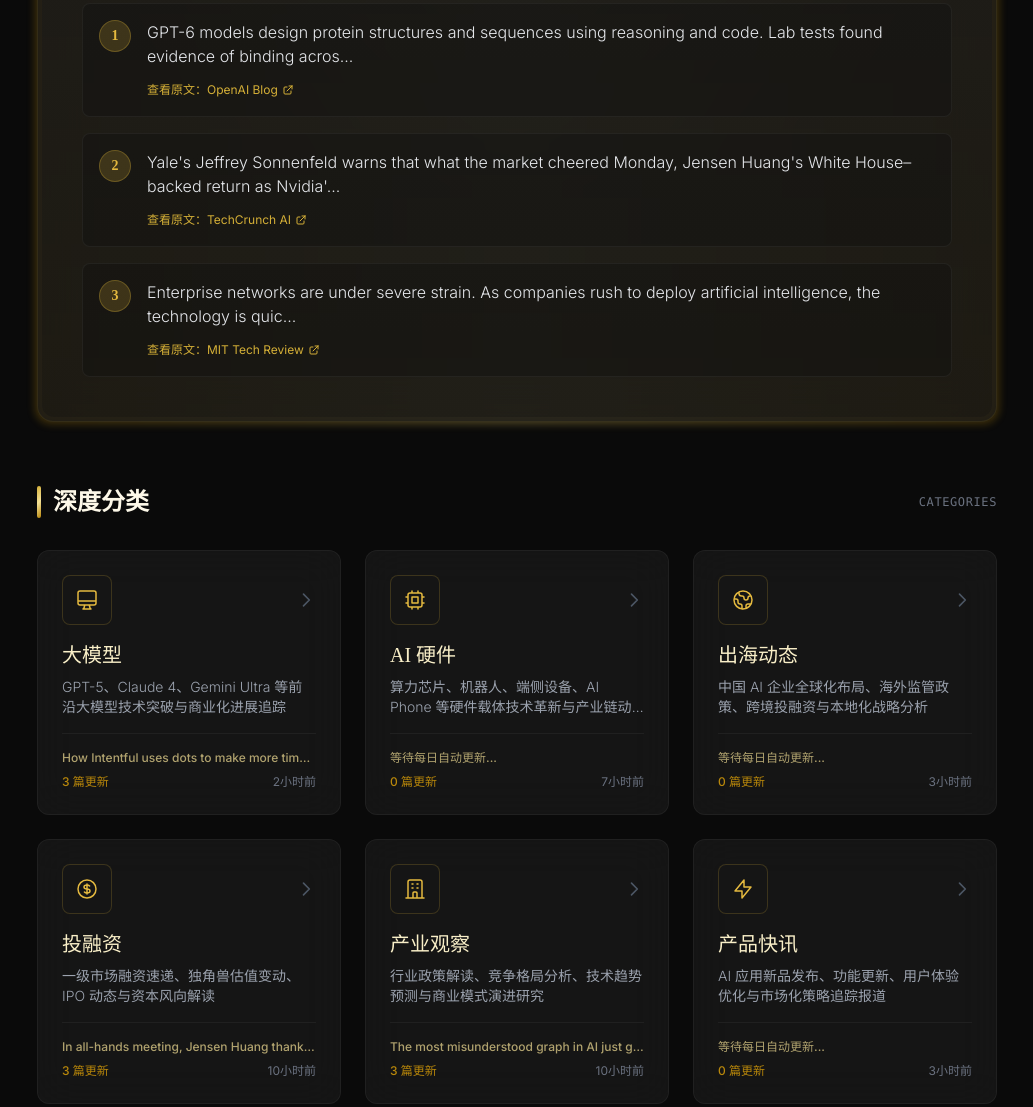
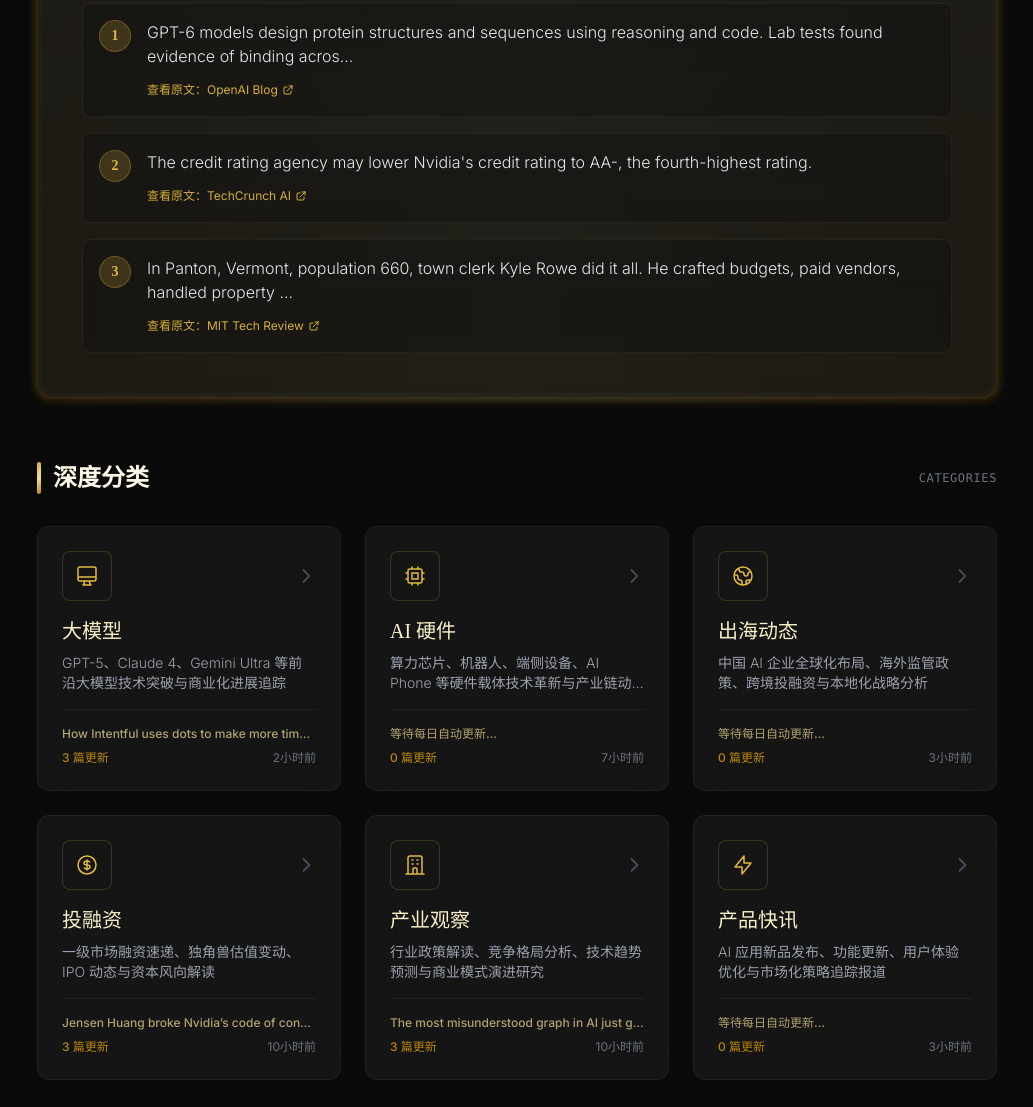
Before and after one commit to wxiao091209-bit/DATOU-News-Daily, a plain HTML site: page index.html in a window 1280 px wide. Shown: the part 408-1515 px from the top of the page, without its empty margins (123-1156 px from the left). Drawn offline with nearby package versions, Linux system fonts and the light colour scheme.

Commit message:
Update: Auto-generated daily AI news 2026-11-25

```diff
--- a/index.html
+++ b/index.html
@@ -222,14 +222,14 @@
                                 "url": "https://openai.com/index/gpt-6-models-demonstrate-intrinsic-protein-design-capabilities"
                         },
                         {
-                                "text": "Yale's Jeffrey Sonnenfeld warns that what the market cheered Monday, Jensen Huang's White House–backed return as Nvidia'...",
+                                "text": "The credit rating agency may lower Nvidia's credit rating to AA-, the fourth-highest rating.",
                                 "source": "TechCrunch AI",
-                                "url": "https://techcrunch.com/2026/11/24/yales-sonnenfeld-nvidia-is-a-detriment-to-u-s-industrial-might-not-a-champion/"
+                                "url": "https://techcrunch.com/2026/11/25/sp-considers-nvidia-credit-downgrade-over-governance-and-key-man-risks/"
                         },
                         {
-                                "text": "Enterprise networks are under severe strain. As companies rush to deploy artificial intelligence, the technology is quic...",
+                                "text": "In Panton, Vermont, population 660, town clerk Kyle Rowe did it all. He crafted budgets, paid vendors, handled property ...",
                                 "source": "MIT Tech Review",
-                                "url": "https://www.technologyreview.com/2026/11/24/1148091/raising-the-stakes-for-enterprise-networks-with-ai-modernization/"
+                                "url": "https://www.technologyreview.com/2026/11/25/1149702/ai-is-straining-americas-open-records-systems/"
                         }
                 ]
         ],
@@ -286,31 +286,31 @@
                         "icon": "M12 8c-1.657 0-3 .895-3 2s1.343 2 3 2 3 .895 3 2-1.343 2-3 2m0-8c1.11 0 2.08.402 2.599 1M12 8V7m0 1v8m0 0v1m0-1c-1.11 0-2.08-.402-2.599-1M21 12a9 9 0 11-18 0 9 9 0 0118 0z",
                         "articles": [
                                 {
-                                        "title": "Yale’s Sonnenfeld: Nvidia is a ‘detriment’ to U.S. industrial might — not a champion",
-                                        "link": "https://techcrunch.com/2026/11/24/yales-sonnenfeld-nvidia-is-a-detriment-to-u-s-industrial-might-not-a-champion/",
-                                        "date": "Wed, 25 Nov 2026 00:12:02 +0000",
-                                        "summary": "Yale's Jeffrey Sonnenfeld warns that what the market cheered Monday, Jensen Huang's White House–backed return as Nvidia's CEO and board member, could ...",
+                                        "title": "S&P considers Nvidia credit downgrade over governance and ‘key man’ risks",
+                                        "link": "https://techcrunch.com/2026/11/25/sp-considers-nvidia-credit-downgrade-over-governance-and-key-man-risks/",
+                                        "date": "Wed, 25 Nov 2026 22:44:32 +0000",
+                                        "summary": "The credit rating agency may lower Nvidia's credit rating to AA-, the fourth-highest rating.",
                                         "source": "TechCrunch AI",
                                         "readTime": "5 分钟",
-                                        "content": "<p>Yale's Jeffrey Sonnenfeld warns that what the market cheered Monday, Jensen Huang's White House–backed return as Nvidia's CEO and board member, could prove a giant mistake, exposing the directors to \"</p><p><a href='https://techcrunch.com/2026/11/24/yales-sonnenfeld-nvidia-is-a-detriment-to-u-s-industrial-might-not-a-champion/' target='_blank'>查看原文：TechCrunch AI</a></p>"
+                                        "content": "<p>The credit rating agency may lower Nvidia's credit rating to AA-, the fourth-highest rating.</p><p><a href='https://techcrunch.com/2026/11/25/sp-considers-nvidia-credit-downgrade-over-governance-and-key-man-risks/' target='_blank'>查看原文：TechCrunch AI</a></p>"
                                 },
                                 {
-                                        "title": "Jensen Huang still thinks a succession plan creates unnecessary hierarchy",
-                                        "link": "https://techcrunch.com/2026/11/24/jensen-huang-still-thinks-a-succession-plan-creates-unnecessary-hierarchy/",
-                                        "date": "Tue, 24 Nov 2026 22:27:52 +0000",
-                                        "summary": "It's a remarkable stance for a company that spent the last two weeks finding out what happens without its founder.",
+                                        "title": "OpenAI says heavy ChatGPT users may hit limits sooner as it merges Chat and Work",
+                                        "link": "https://techcrunch.com/2026/11/25/openai-says-heavy-chatgpt-users-may-hit-limits-sooner-as-it-merges-chat-and-work/",
+                                        "date": "Wed, 25 Nov 2026 20:03:27 +0000",
+                                        "summary": "OpenAI will introduce a single usage meter across ChatGPT as it combines the Chat and Work experiences.",
                                         "source": "TechCrunch AI",
                                         "readTime": "5 分钟",
-                                        "content": "<p>It's a remarkable stance for a company that spent the last two weeks finding out what happens without its founder.</p><p><a href='https://techcrunch.com/2026/11/24/jensen-huang-still-thinks-a-succession-plan-creates-unnecessary-hierarchy/' target='_blank'>查看原文：TechCrunch AI</a></p>"
+                                        "content": "<p>OpenAI will introduce a single usage meter across ChatGPT as it combines the Chat and Work experiences.</p><p><a href='https://techcrunch.com/2026/11/25/openai-says-heavy-chatgpt-users-may-hit-limits-sooner-as-it-merges-chat-and-work/' target='_blank'>查看原文：TechCrunch AI</a></p>"
                                 },
                                 {
-                                        "title": "In all-hands meeting, Jensen Huang thanks White House and says he’s in therapy",
-                                        "link": "https://techcrunch.com/2026/11/24/in-all-hands-meeting-jensen-huang-thanks-white-house-and-says-hes-in-therapy/",
-                                        "date": "Tue, 24 Nov 2026 21:48:27 +0000",
-                                        "summary": "The Nvidia founder apologized to his staff on Tuesday and said he was grateful for a second chance to lead the company.",
+                                        "title": "Jensen Huang broke Nvidia’s code of conduct, and his employees may not forget it",
+                                        "link": "https://techcrunch.com/2026/11/25/jensen-huang-broke-nvidias-code-of-conduct-and-his-employees-may-not-forget-it/",
+                                        "date": "Wed, 25 Nov 2026 19:54:57 +0000",
+                                        "summary": "Most codes of conduct serve as a reflection of corporate culture. In Nvidia's case, that could have consequences.",
                                         "source": "TechCrunch AI",
                                         "readTime": "5 分钟",
-                                        "content": "<p>The Nvidia founder apologized to his staff on Tuesday and said he was grateful for a second chance to lead the company.</p><p><a href='https://techcrunch.com/2026/11/24/in-all-hands-meeting-jensen-huang-thanks-white-house-and-says-hes-in-therapy/' target='_blank'>查看原文：TechCrunch AI</a></p>"
+                                        "content": "<p>Most codes of conduct serve as a reflection of corporate culture. In Nvidia's case, that could have consequences.</p><p><a href='https://techcrunch.com/2026/11/25/jensen-huang-broke-nvidias-code-of-conduct-and-his-employees-may-not-forget-it/' target='_blank'>查看原文：TechCrunch AI</a></p>"
                                 }
                         ]
                 },
@@ -320,13 +320,13 @@
                         "icon": "M19 21V5a2 2 0 00-2-2H7a2 2 0 00-2 2v16m14 0h2m-2 0h-5m-9 0H3m2 0h5M9 7h1m-1 4h1m4-4h1m-1 4h1m-5 10v-5a1 1 0 011-1h2a1 1 0 011 1v5m-4 0h4",
                         "articles": [
                                 {
-                                        "title": "Raising the stakes for enterprise networks with AI modernization",
-                                        "link": "https://www.technologyreview.com/2026/11/24/1148091/raising-the-stakes-for-enterprise-networks-with-ai-modernization/",
-                                        "date": "Tue, 24 Nov 2026 15:15:16 +0000",
-                                        "summary": "Enterprise networks are under severe strain. As companies rush to deploy artificial intelligence, the technology is quickly becoming the biggest sourc...",
+                                        "title": "AI is straining America’s open records systems",
+                                        "link": "https://www.technologyreview.com/2026/11/25/1149702/ai-is-straining-americas-open-records-systems/",
+                                        "date": "Wed, 25 Nov 2026 10:00:00 +0000",
+                                        "summary": "In Panton, Vermont, population 660, town clerk Kyle Rowe did it all. He crafted budgets, paid vendors, handled property tax disputes, and served as th...",
                                         "source": "MIT Tech Review",
                                         "readTime": "5 分钟",
-                                        "content": "<p>Enterprise networks are under severe strain. As companies rush to deploy artificial intelligence, the technology is quickly becoming the biggest source of demand on the network. Now, agentic AI is add</p><p><a href='https://www.technologyreview.com/2026/11/24/1148091/raising-the-stakes-for-enterprise-networks-with-ai-modernization/' target='_blank'>查看原文：MIT Tech Review</a></p>"
+                                        "content": "<p>In Panton, Vermont, population 660, town clerk Kyle Rowe did it all. He crafted budgets, paid vendors, handled property tax disputes, and served as the town’s zoning supervisor and presiding elections</p><p><a href='https://www.technologyreview.com/2026/11/25/1149702/ai-is-straining-americas-open-records-systems/' target='_blank'>查看原文：MIT Tech Review</a></p>"
                                 },
                                 {
                                         "title": "A legendary philosopher isn’t buying Anthropic’s consciousness argument",
```
